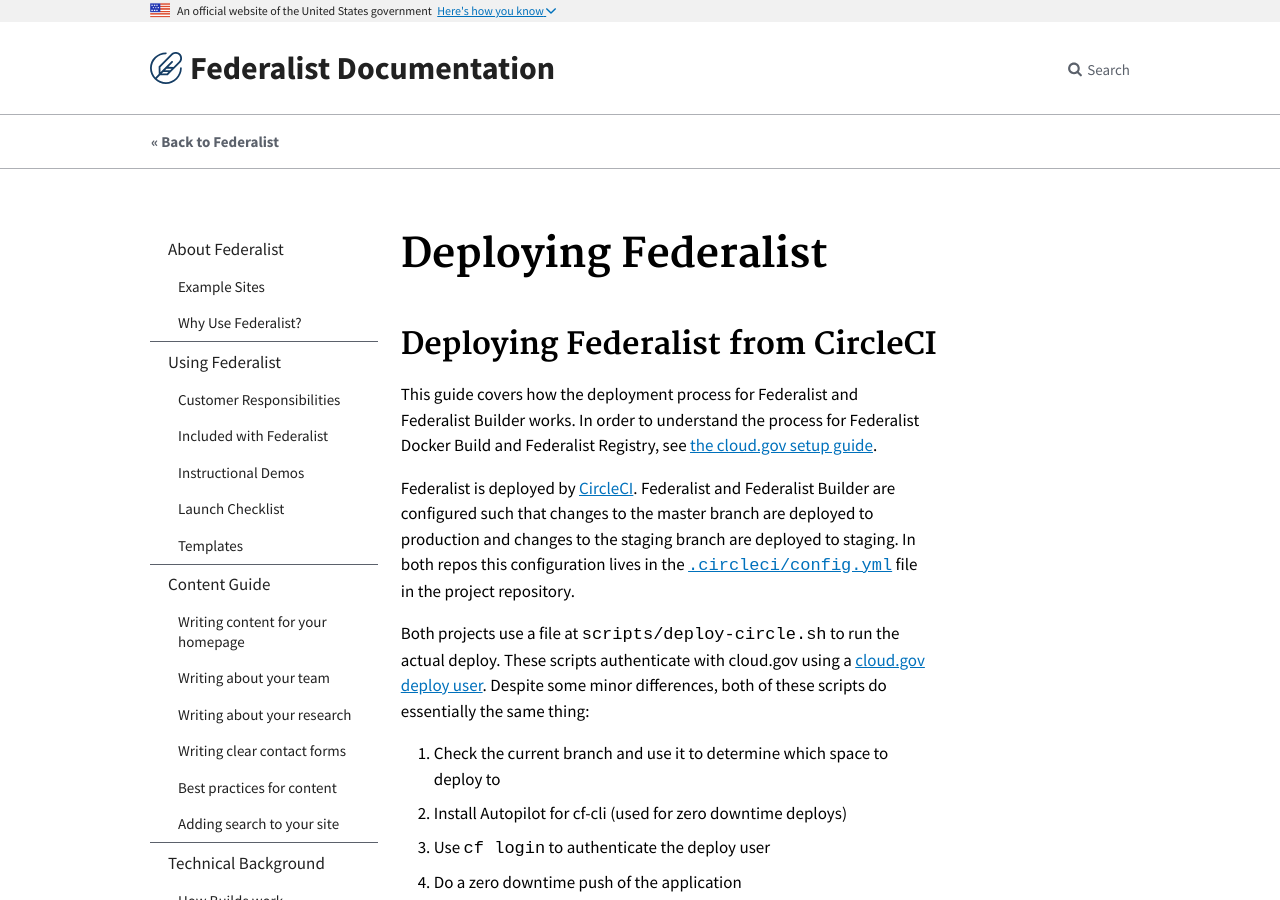
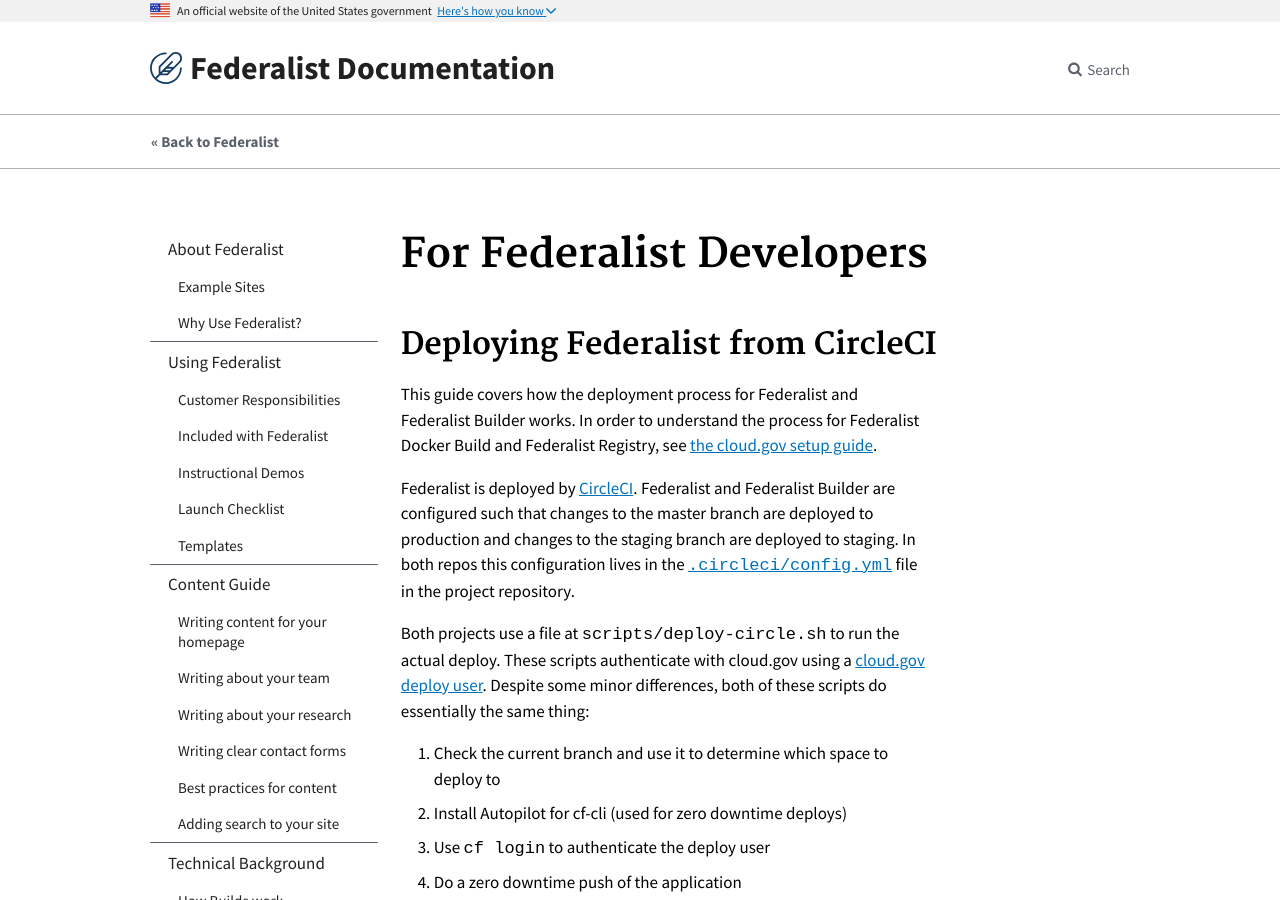
Before and after one commit to Macy-FK/federaliste, a Jekyll site: the page built from pages/how-federalist-works/for-federalist-developers.md, in a window 1280 px wide and 900 px high. Built offline with Jekyll 4.4.1, drawn with Linux system fonts in a browser that asks for light colours; Markdown is read by kramdown in place of the engine named in the settings.

Commit message:
Update and rename deploying-federalist.md to for-federalist-developers.md

```diff
--- a/pages/how-federalist-works/deploying-federalist.md
+++ b/pages/how-federalist-works/for-federalist-developers.md
@@ -1,5 +1,5 @@
 ---
-title: Deploying Federalist
+title: For Federalist Developers
 parent: How Federalist Works
 ---
 
```
